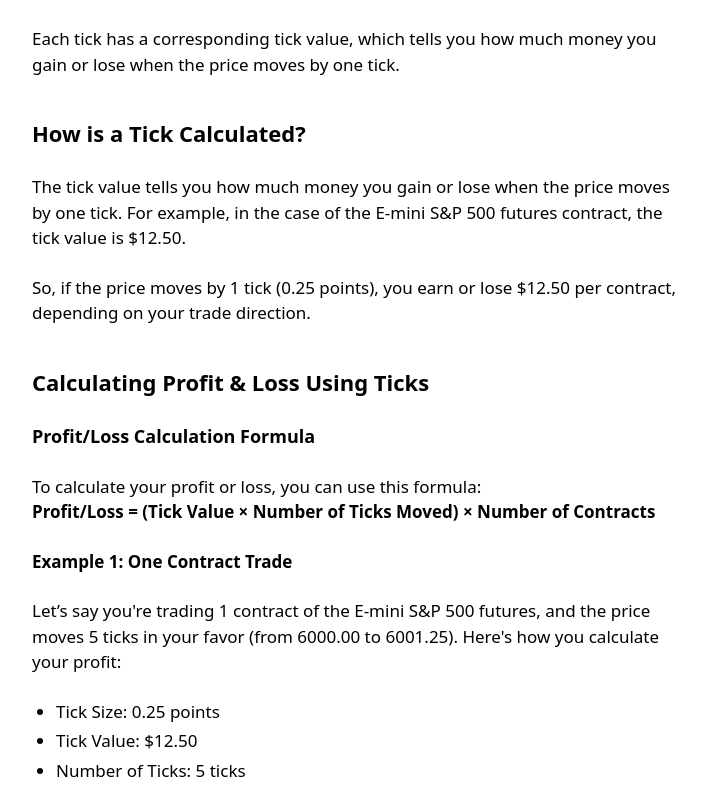
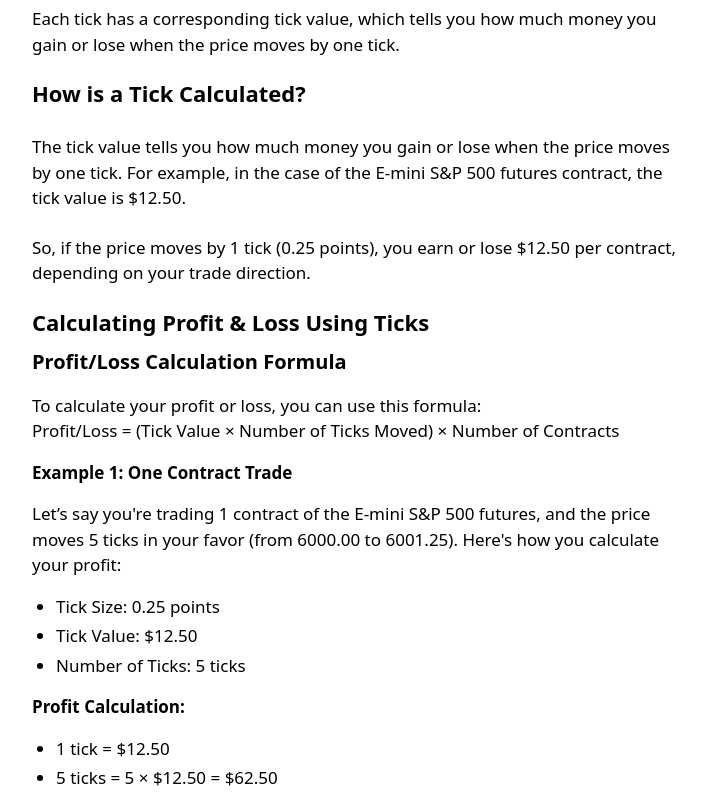
Before and after one commit to janetoluwafemi/fundednext, a website: page howtocalculatepnl.html in a window 1280 px wide. Shown: the part 1312-2106 px from the top of the page, without its empty margins (124-833 px from the left). Drawn offline with nearby package versions, Linux system fonts and the light colour scheme.

Commit message:
fundednext

```diff
--- a/howtocalculatepnl.html
+++ b/howtocalculatepnl.html
@@ -66,7 +66,7 @@
           Once you understand these key concepts, you can use a simple formula to calculate your profit or loss using a futures profit calculator.
         </p>
       </article>
-      <article class="lg:col-span-8 text-[17px] space-y-6 mt-10">
+      <article class="lg:col-span-8 text-[17px] space-y-6 mt-5">
         <h2 class="font-bold text-[22px] mt-3">What is a Tick in Futures Trading?</h2>
         <p>A tick is the smallest price change allowed for a futures contract. This means the price can only move in fixed amounts, with no smaller changes allowed.
           For example, if the tick size is 0.25, the price can only change by 0.25 points at a time.
@@ -74,21 +74,21 @@
         <p>So for the E-mini S&P 500, the price will move from 6000.00 to 6000.25, then to 6000.50, and so on. The price won’t change by smaller values like 6000.10.So for the E-mini S&P 500, the price will move from 6000.00 to 6000.25, then to 6000.50, and so on. The price won’t change by smaller values like 6000.10.</p>
         <p>Each tick has a corresponding tick value, which tells you how much money you gain or lose when the price moves by one tick.</p>
       </article>
-      <article class="lg:col-span-8 text-[17px] space-y-6 mt-10">
+      <article class="lg:col-span-8 text-[17px] space-y-6 mt-5">
         <h2 class="font-bold text-[22px] mt-3">How is a Tick Calculated?</h2>
         <p> The tick value tells you how much money you gain or lose when the price moves by one tick. For example, in the case of the E-mini S&P 500 futures contract, the tick value is $12.50.
         </p>
         <p>So, if the price moves by 1 tick (0.25 points), you earn or lose $12.50 per contract, depending on your trade direction.</p>
       </article>
-      <article class="lg:col-span-8 text-[17px] space-y-6 mt-10">
-        <h2 class="text-[22px] font-semibold mb-4">Calculating Profit &amp; Loss Using Ticks</h2>
-
-        <h3 class="text-[18px] font-semibold mb-2">Profit/Loss Calculation Formula</h3>
-        <p class="text-[17px] mb-4">
-          To calculate your profit or loss, you can use this formula:<br>
-          <strong>Profit/Loss = (Tick Value × Number of Ticks Moved) × Number of Contracts</strong>
-        </p>
-
+      <article class="lg:col-span-8 text-[17px] space-y-4 mt-5">
+        <h2 class="text-[22px] font-bold -mb-2">Calculating Profit &amp; Loss Using Ticks</h2>
+        <h3 class="text-[20px] font-bold mb-2">Profit/Loss Calculation Formula</h3>
+        <div class="flex flex-col">
+          <p class="text-[17px]">
+            To calculate your profit or loss, you can use this formula:<br>
+          </p>
+          <p>Profit/Loss = (Tick Value × Number of Ticks Moved) × Number of Contracts</p>
+        </div>
         <h4 class="text-[17px] font-semibold mb-1">Example 1: One Contract Trade</h4>
         <p class="text-[17px] mb-2">
           Let’s say you're trading 1 contract of the E-mini S&amp;P 500 futures, and the price
```
Also changed, not shown: generalfaq2.html (+1 -1 lines).
